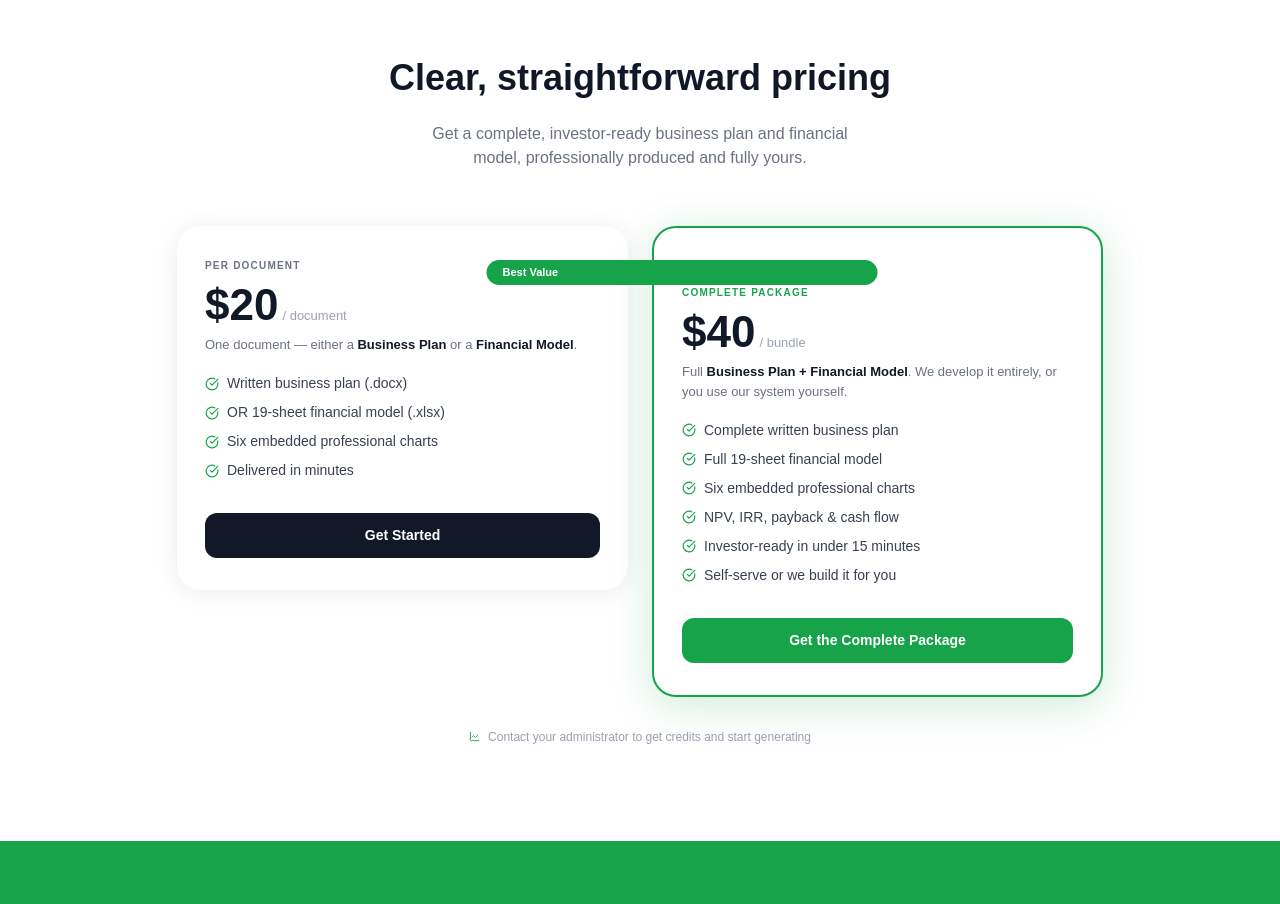
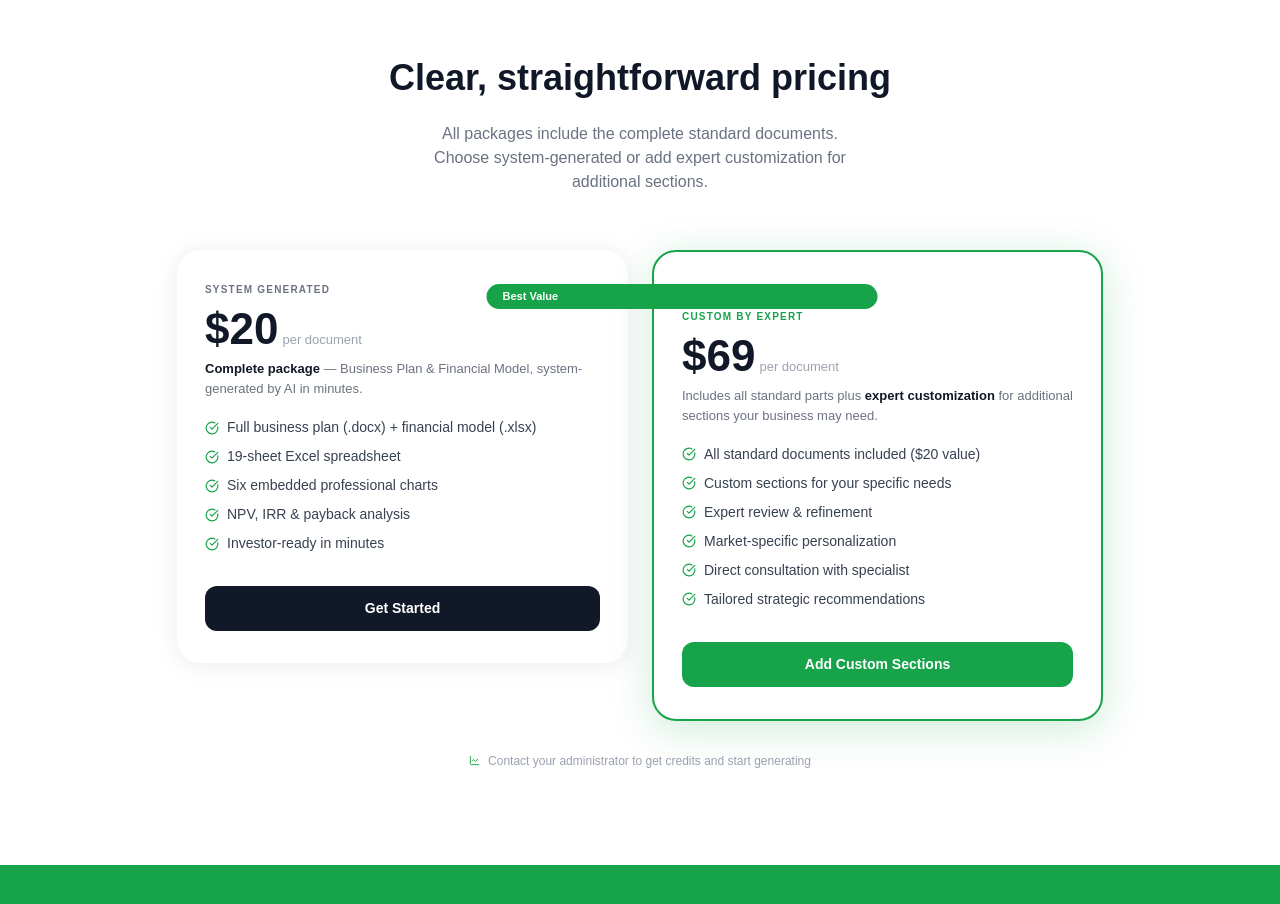
Before and after one commit to enockstack01/agricoders, a Next.js app: page /app in a window 1280 px wide. Shown: the part 5900-6804 px from the top of the page. Built offline with nearby package versions, Linux system fonts and the light colour scheme; no server answers.

Commit message:
Update Logistack pricing:  system-generated,  custom expert services

```diff
--- a/src/app/(marketing)/app/page.tsx
+++ b/src/app/(marketing)/app/page.tsx
@@ -606,8 +606,7 @@ export default function Home() {
               Clear, straightforward pricing
             </h2>
             <p className="text-gray-500 mx-auto" style={{ maxWidth: 420 }}>
-              Get a complete, investor-ready business plan and financial model, professionally
-              produced and fully yours.
+              All packages include the complete standard documents. Choose system-generated or add expert customization for additional sections.
             </p>
           </div>
           <div className="row g-4 justify-content-center align-items-start">
@@ -620,21 +619,22 @@ export default function Home() {
                 onMouseLeave={(e) => { const el = e.currentTarget; el.style.boxShadow = "0 2px 24px rgba(0,0,0,0.08)"; el.style.transform = "translateY(0)"; }}
               >
                 <p style={{ fontSize: 10, fontWeight: 700, textTransform: "uppercase", letterSpacing: "0.12em", color: "#6b7280", marginBottom: 10 }}>
-                  Per Document
+                  System Generated
                 </p>
                 <div className="d-flex align-items-baseline gap-1 mb-2">
                   <span style={{ fontSize: 44, fontWeight: 900, color: "#111827", lineHeight: 1 }}>$20</span>
-                  <span style={{ fontSize: 13, color: "#9ca3af" }}>/ document</span>
+                  <span style={{ fontSize: 13, color: "#9ca3af" }}>per document</span>
                 </div>
                 <p style={{ fontSize: 13, color: "#6b7280", marginBottom: 18, lineHeight: 1.55 }}>
-                  One document — either a <strong style={{ color: "#111827" }}>Business Plan</strong> or a <strong style={{ color: "#111827" }}>Financial Model</strong>.
+                  <strong style={{ color: "#111827" }}>Complete package</strong> — Business Plan & Financial Model, system-generated by AI in minutes.
                 </p>
                 <ul className="list-unstyled mb-4">
                   {[
-                    "Written business plan (.docx)",
-                    "OR 19-sheet financial model (.xlsx)",
+                    "Full business plan (.docx) + financial model (.xlsx)",
+                    "19-sheet Excel spreadsheet",
                     "Six embedded professional charts",
-                    "Delivered in minutes",
+                    "NPV, IRR & payback analysis",
+                    "Investor-ready in minutes",
                   ].map((f) => (
                     <li key={f} className="d-flex align-items-center gap-2 mb-2" style={{ fontSize: 14, color: "#374151" }}>
                       <CheckCircle size={14} style={{ color: "#16a34a", flexShrink: 0 }} />
@@ -667,23 +667,23 @@ export default function Home() {
                   Best Value
                 </span>
                 <p style={{ fontSize: 10, fontWeight: 700, textTransform: "uppercase", letterSpacing: "0.12em", color: "#16a34a", marginBottom: 10 }}>
-                  Complete Package
+                  Custom by Expert
                 </p>
                 <div className="d-flex align-items-baseline gap-1 mb-2">
-                  <span style={{ fontSize: 44, fontWeight: 900, color: "#111827", lineHeight: 1 }}>$40</span>
-                  <span style={{ fontSize: 13, color: "#9ca3af" }}>/ bundle</span>
+                  <span style={{ fontSize: 44, fontWeight: 900, color: "#111827", lineHeight: 1 }}>$69</span>
+                  <span style={{ fontSize: 13, color: "#9ca3af" }}>per document</span>
                 </div>
                 <p style={{ fontSize: 13, color: "#6b7280", marginBottom: 18, lineHeight: 1.55 }}>
-                  Full <strong style={{ color: "#111827" }}>Business Plan + Financial Model</strong>. We develop it entirely, or you use our system yourself.
+                  Includes all standard parts plus <strong style={{ color: "#111827" }}>expert customization</strong> for additional sections your business may need.
                 </p>
                 <ul className="list-unstyled mb-4">
                   {[
-                    "Complete written business plan",
-                    "Full 19-sheet financial model",
-                    "Six embedded professional charts",
-                    "NPV, IRR, payback & cash flow",
-                    "Investor-ready in under 15 minutes",
-                    "Self-serve or we build it for you",
+                    "All standard documents included ($20 value)",
+                    "Custom sections for your specific needs",
+                    "Expert review & refinement",
+                    "Market-specific personalization",
+                    "Direct consultation with specialist",
+                    "Tailored strategic recommendations",
                   ].map((f) => (
                     <li key={f} className="d-flex align-items-center gap-2 mb-2" style={{ fontSize: 14, color: "#374151" }}>
                       <CheckCircle size={14} style={{ color: "#16a34a", flexShrink: 0 }} />
@@ -696,7 +696,7 @@ export default function Home() {
                     className="w-full font-bold border-0 transition-all"
                     style={{ background: "#16a34a", color: "white", borderRadius: 12, padding: "12px 0", fontSize: 14 }}
                   >
-                    Get the Complete Package
+                    Add Custom Sections
                   </button>
                 </SignUpButton>
               </div>
--- a/src/lib/apps.ts
+++ b/src/lib/apps.ts
@@ -30,6 +30,6 @@ export const AGRICODERS_APPS: AppEntry[] = [
       "NPV, IRR & payback period",
       "Any business, country, currency",
     ],
-    pricing: "$20 / document · $40 complete package",
+    pricing: "$20 system-generated · $69 custom by expert",
   },
 ];
```
